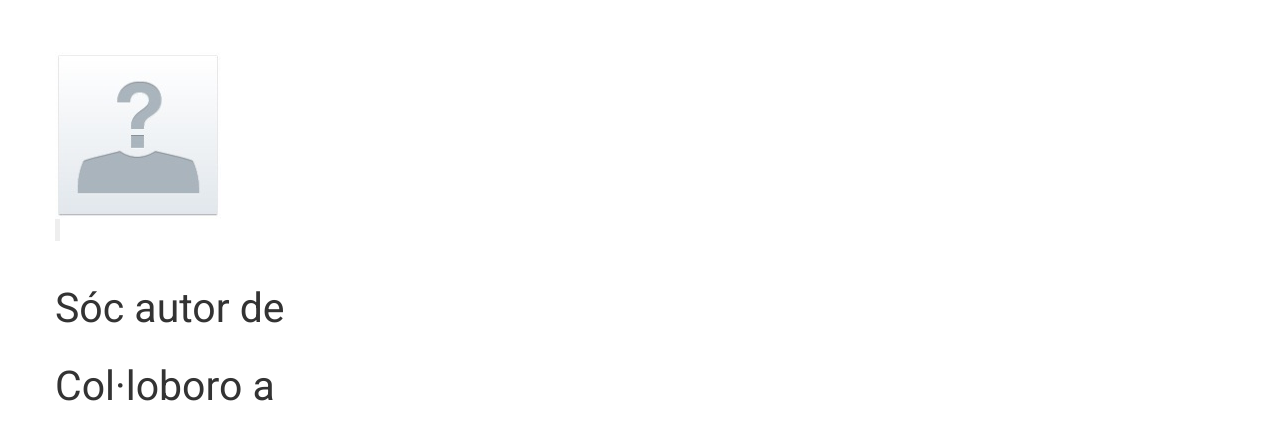
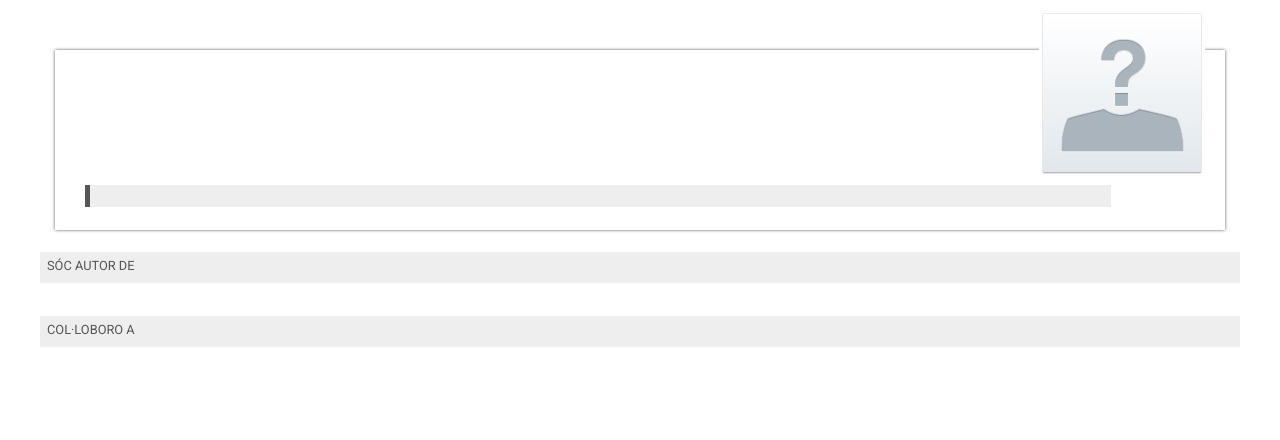
Before and after one commit to didacrios/CodeathonURV2016_OpenURV, a Symfony app: template src/oGooseBundle/Resources/views/author.html.twig in a window 1280 px wide. Shown: the part 110-550 px from the top of the page. Run offline with Twig, Linux system fonts and the light colour scheme; the template is opened without the code that fills it, so the values that code supplies are empty; some libraries are stand-ins or nearby versions.

Commit message:
Pàgina profile

```diff
--- a/bower_components/bootstrap-sass/assets/stylesheets/bootstrap/_variables.scss
+++ b/bower_components/bootstrap-sass/assets/stylesheets/bootstrap/_variables.scss
@@ -28,6 +28,8 @@ $fields-grey: #657070;
 $fields-purple: #8e44ad;
 $fields-green: #2ecc71;
 $fields-red: #e74c3c;
+
+$shadow: 0 0 3px $gray;
 
 
 //== Scaffolding
--- a/src/oGooseBundle/Resources/views/author.html.twig
+++ b/src/oGooseBundle/Resources/views/author.html.twig
@@ -1,16 +1,25 @@
 {% extends 'oGooseBundle:base.html.twig' %}
 
 {% block content %}
-    <section class="container" >
+    <section class="container searchresults">
         <div class="row">
             <div class="author">
-                <h2>{{author.firstname}} {{author.lastname}}</h2>
+                <div class="row">
 
-                <div>
-                    {% if author.profile is not empty %}<strong>{{author.profile}}</strong>{% endif%}{% if author.location is not empty %}, {{author.location}}{% endif %}
+                    <div class="col-xs-8">
+                        <h2>{{author.firstname}} {{author.lastname}}</h2>
+
+                        <div class="subprofile">
+                            {% if author.profile is not empty %}<strong>{{author.profile}}</strong>{% endif%}{% if author.location is not empty %}, {{author.location}}{% endif %}
+                        </div>
+                    </div>
+
+                    <div class="col-xs-4">
+                        <img class="avatar right" src="/profileimages/{% if author.avatar is not empty%}{{author.avatar}}{% else %}default.jpg{% endif %}" />
+                    </div>
+
                 </div>
 
-                <img class="avatar" src="/profileimages/{% if author.avatar is not empty%}{{author.avatar}}{% else %}default.jpg{% endif %}" />
 
                 <div class="bio">
                     <blockquote>{{author.curriculum}}</blockquote>
@@ -19,7 +28,7 @@
                 <div class="row social">
                     <div class="col-md-7">
                         {% if author.orcid is not empty %}
-                            <a href="http://orcid.org/{{author.orcid}}" target="_blank" class="btn btn-primary">Currículum</a>
+                            <a href="http://orcid.org/{{author.orcid}}" target="_blank" class="btn orcid">Currículum</a>
                         {% endif %}
                     </div>
                     <div class="col-md-3 col-md-offset-2 text-left">
@@ -27,6 +36,9 @@
                         <div>{% if author.url is not empty %}<span class="glyphicon glyphicon-globe"></span> <a href="{{author.url}}" target="_blank">Pàgina web</a>{% endif %}</div>
                     </div>
                 </div>
+            </div>
+
+            <div class="row">
 
                 <div class="projects">
                     <h1>Sóc autor{% if author.gender == 'f'%}a{% endif%} de</h1>
--- a/src/oGooseBundle/Resources/views/project.html.twig
+++ b/src/oGooseBundle/Resources/views/project.html.twig
@@ -131,7 +131,7 @@
                                     {% for att in project.attachments %}
                                         <tr>
                                             <td>{{att.creationdate | date('d/m/Y') }}</td>
-                                            <td><a href="{{ url('author_show', { 'id': project.author.id }) }}">{{review.author.firstname}} {{review.author.lastname}}</a></td>
+                                            <td><a href="{{ url('author_show', { 'id': project.author.id }) }}">{{att.author.firstname}} {{att.author.lastname}}</a></td>
                                             <td>
                                                 <a href="{{ url('attachment_download', { 'id': att.id }) }}" class="btn btn-primary">Descarrega</a>
                                             </td>
```
Also changed, not shown: bower_components/bootstrap-sass/assets/stylesheets/_theme.scss (+54 -2 lines), src/oGooseBundle/Resources/public/assets/css/ogoose.css.
